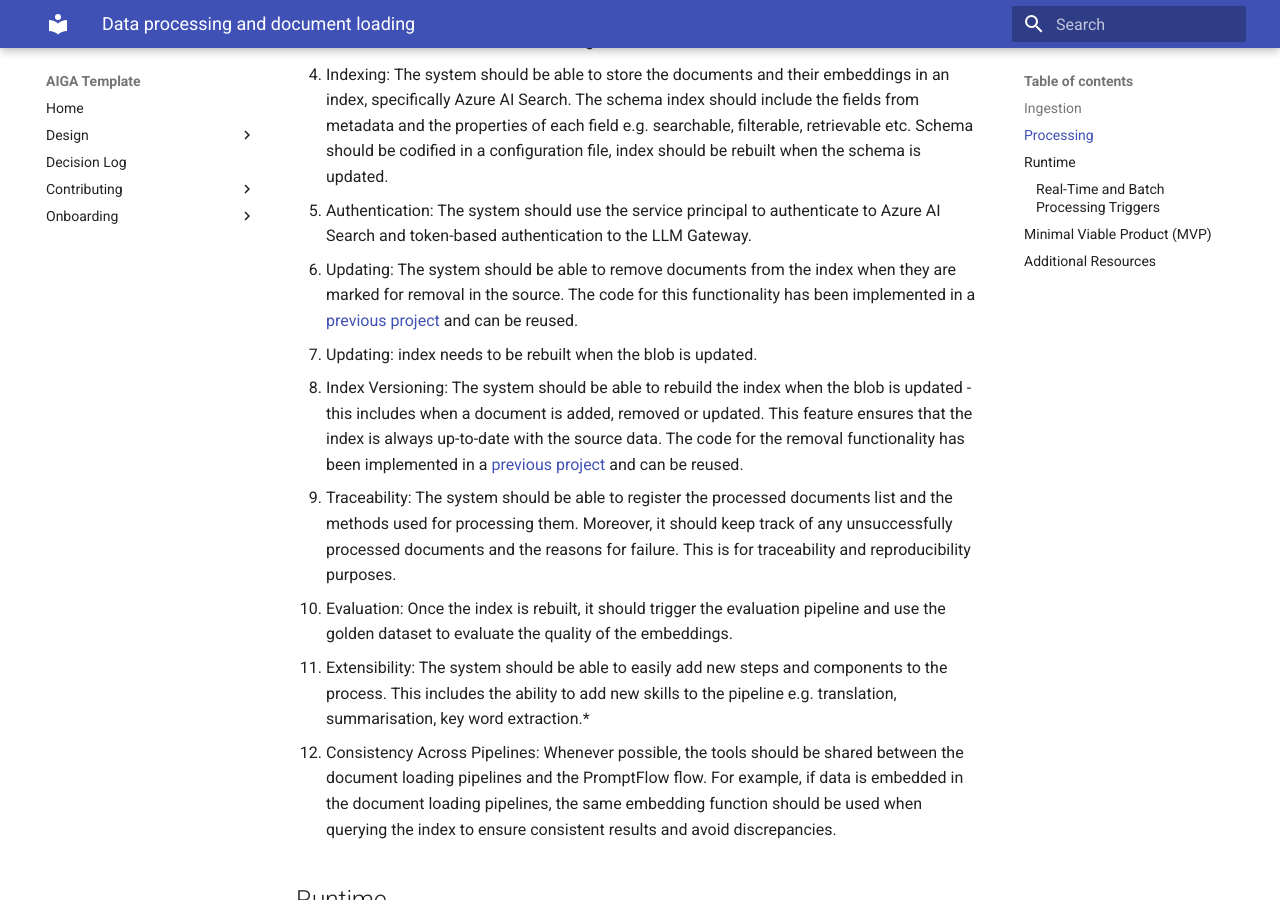
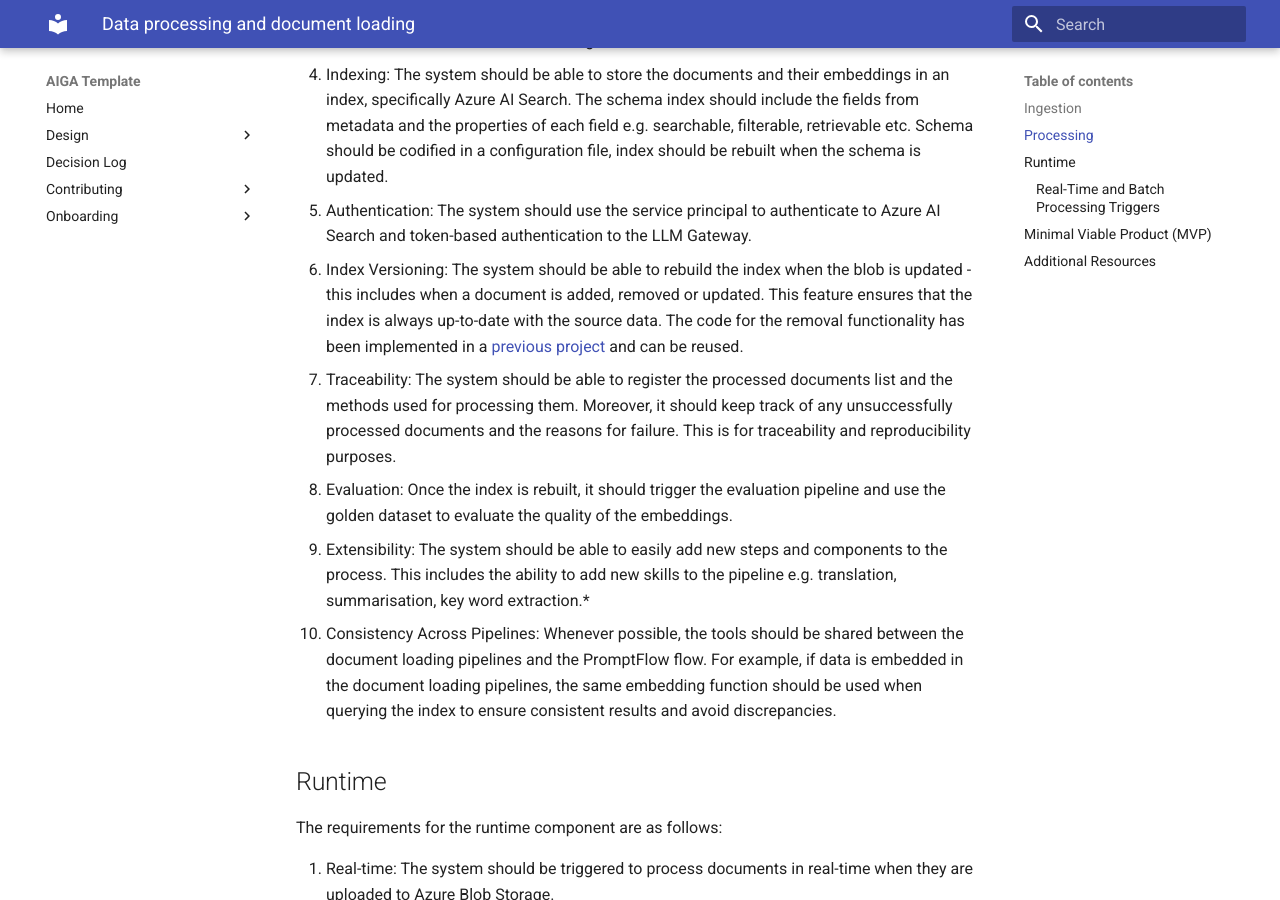
Before and after one commit to crew-sherlock/Experiment1, an MkDocs documentation site: the page built from docs/design/document-loading.md, in a window 1280 px wide and 900 px high, scrolled down 1351 px. Built offline with MkDocs 1.6.1 and Material for MkDocs 9.7.7, drawn with Linux system fonts in a browser that asks for light colours.

Commit message:
docs: fix repetition in the document loading doc (#113)

```diff
--- a/docs/design/document-loading.md
+++ b/docs/design/document-loading.md
@@ -23,8 +23,6 @@
 1. Embeddings: The system should be able to vectorise documents chunks, or any other relevant information from the document, into embeddings using pre-trained embedding models. The strategy for creating embeddings should be configurable and use integrated vectorisation within Azure AI Search. It should allow for use of Azure OpenAI embedding models as well as custom embedding models.*
 1. Indexing: The system should be able to store the documents and their embeddings in an index, specifically Azure AI Search. The schema index should include the fields from metadata and the properties of each field e.g. searchable, filterable, retrievable etc. Schema should be codified in a  configuration file, index should be rebuilt when the schema is updated.
 1. Authentication: The system should use the service principal to authenticate to Azure AI Search and token-based authentication to the LLM Gateway.
-1. Updating: The system should be able to remove documents from the index when they are marked for removal in the source. The code for this functionality has been implemented in a [previous project](https://github.com/gsk-tech/MSAT-Quality-LOC-PPR/blob/develop/backend/app/api/internals/filestrategy.py) and can be reused.
-1. Updating: index needs to be rebuilt when the blob is updated.
 1. Index Versioning: The system should be able to rebuild the index when the blob is updated - this includes when a document is added, removed or updated. This feature ensures that the index is always up-to-date with the source data. The code for the removal functionality has been implemented in a [previous project](https://github.com/gsk-tech/MSAT-Quality-LOC-PPR/blob/develop/backend/app/api/internals/filestrategy.py) and can be reused.
 1. Traceability: The system should be able to register the processed documents list and the methods used for processing them. Moreover, it should keep track of any unsuccessfully processed documents and the reasons for failure. This is for traceability and reproducibility purposes.
 1. Evaluation: Once the index is rebuilt, it should trigger the evaluation pipeline and use the golden dataset to evaluate the quality of the embeddings.
```
